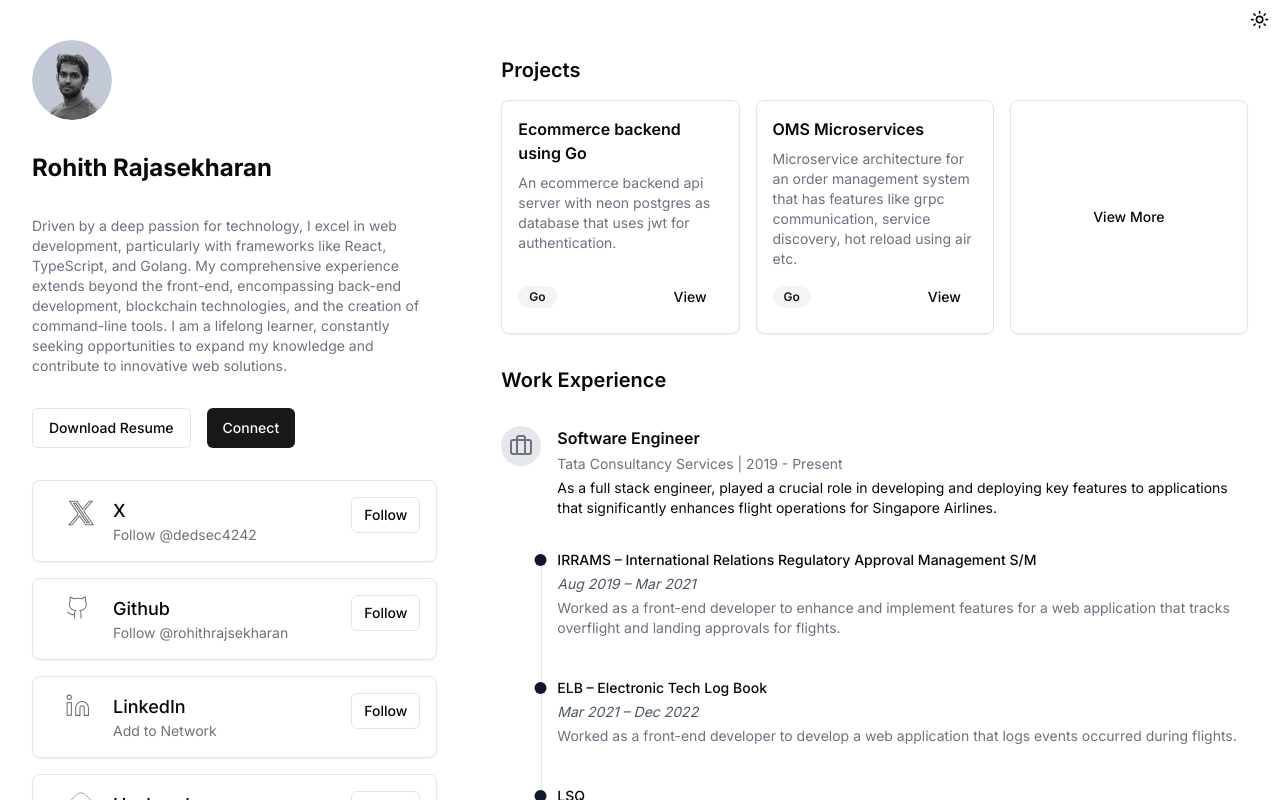
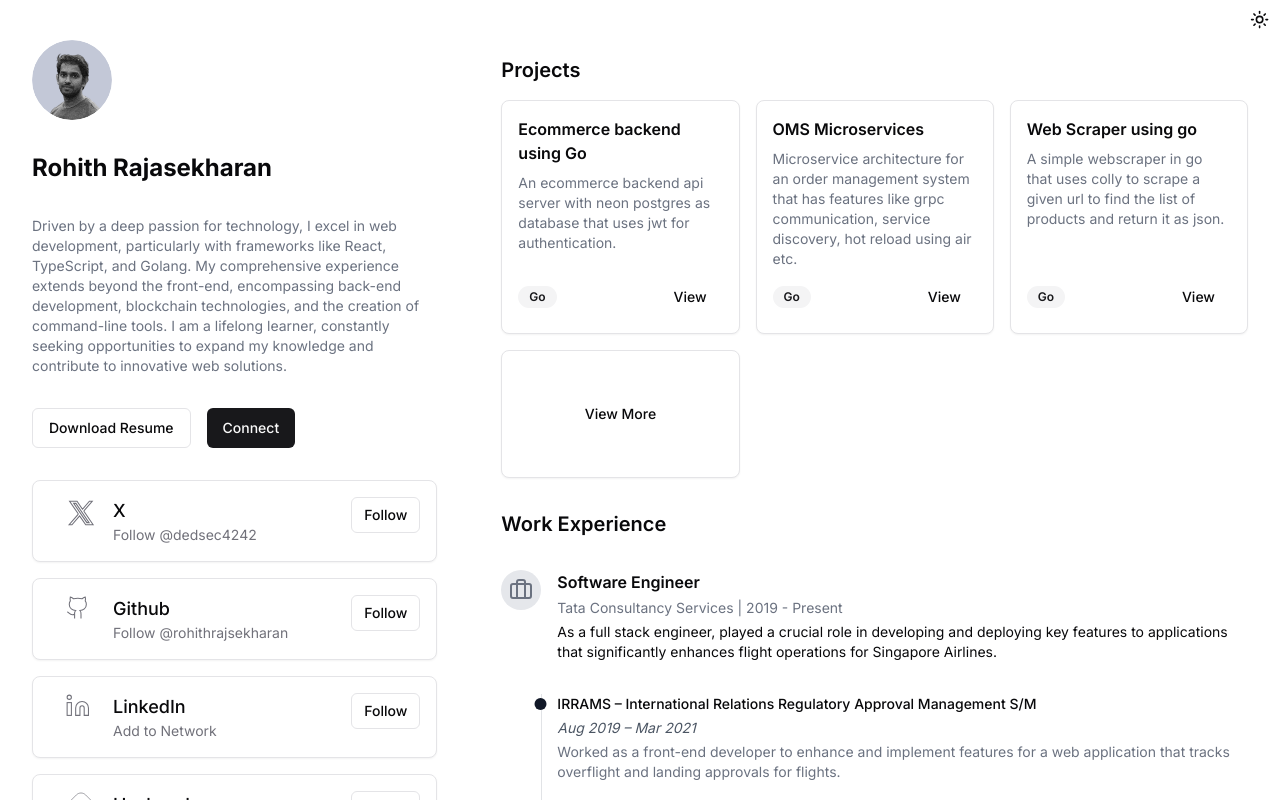
Before and after one commit to rohithrajasekharan/portfolio, a Next.js app: page / in a window 1280 px wide. Shown: the top 800 px of the page. Built offline with nearby package versions, Linux system fonts and the light colour scheme.

Commit message:
new project added

```diff
--- a/components/home/blogs.tsx
+++ b/components/home/blogs.tsx
@@ -14,9 +14,9 @@ export default function Blogs(){
                 architecture on Kubernetes, focusing on strategies for scalability, reliability, and performance
                 optimization.
               </p>
-            </div> */}
+            </div>
 
-            {/* <div className="grid gap-1">
+            <div className="grid gap-1">
               <h3 className="font-semibold underline cursor-pointer">Mastering TypeScript: A Beginner Guide</h3>
               <div className="flex items-center justify-between">
                 <p className="text-sm text-gray-500">Published on March 20, 2023</p>
--- a/components/home/projects.tsx
+++ b/components/home/projects.tsx
@@ -34,54 +34,72 @@ export default function Projects(){
                     </Link>
                 </CardFooter>
             </Card>
-            {/* <Card className="w-full p-4 space-y-2">
-                <h3 className="font-semibold">Project 3</h3>
-                  <h3 className="text-sm text-gray-500 dark:text-gray-400">Serverless functions with Rust and Deno</h3>
-                  <div className="flex items-center justify-between mt-2">
-                    <Badge variant="secondary">Rust</Badge>
+
+            <Card className="w-full p-4 space-y-2 flex flex-col">
+              <CardContent className="flex-1" >
+              <h3 className="font-semibold">Web Scraper using go</h3>
+                  <h3 className="text-sm text-gray-500 dark:text-gray-400">A simple webscraper in go that uses colly to scrape a given url to find the list of products and return it as json.</h3>
+              </CardContent>
+                  <CardFooter className="flex-shrink-0 flex items-center justify-between">
+                    <Badge variant="secondary">Go</Badge>
+                    <Link href='https://github.com/rohithrajasekharan/go-webscraper' target="blank">
                     <Button variant="ghost">View</Button>
-                </div>
+                    </Link>
+                </CardFooter>
             </Card>
-            <Card className="w-full p-4 space-y-2">
-                <h3 className="font-semibold">Project 4</h3>
-                  <h3 className="text-sm text-gray-500 dark:text-gray-400">Rust-based microservices for scalable backend</h3>
-                  <div className="flex items-center justify-between mt-2">
-                    <Badge variant="secondary">Rust</Badge>
+
+            {/* <Card className="w-full p-4 space-y-2 flex flex-col">
+              <CardContent className="flex-1" >
+              <h3 className="font-semibold">Chatbot using Open AI API</h3>
+                  <h3 className="text-sm text-gray-500 dark:text-gray-400">An RSS aggregator that scrapes the followed RSS feeds and stores the content in a postgres database for future reference.</h3>
+              </CardContent>
+                  <CardFooter className="flex-shrink-0 flex items-center justify-between">
+                    <Badge variant="secondary">Next.js</Badge>
+                    <Link href='https://github.com/rohithrajasekharan/go-oms' target="blank">
                     <Button variant="ghost">View</Button>
-                </div>
+                    </Link>
+                </CardFooter>
             </Card>
-            <Card className="w-full p-4 space-y-2">
-                <h3 className="font-semibold">Project 5</h3>
-                  <h3 className="text-sm text-gray-500 dark:text-gray-400">TypeScript-powered React app with custom hooks</h3>
-                  <div className="flex items-center justify-between mt-2">
-                    <Badge variant="secondary">TypeScript</Badge>
+
+            <Card className="w-full p-4 space-y-2 flex flex-col">
+              <CardContent className="flex-1" >
+              <h3 className="font-semibold">Document scanning using vercel AI sdk</h3>
+                  <h3 className="text-sm text-gray-500 dark:text-gray-400">An RSS aggregator that scrapes the followed RSS feeds and stores the content in a postgres database for future reference.</h3>
+              </CardContent>
+                  <CardFooter className="flex-shrink-0 flex items-center justify-between">
+                    <Badge variant="secondary">Next.js</Badge>
+                    <Link href='https://github.com/rohithrajasekharan/go-oms' target="blank">
                     <Button variant="ghost">View</Button>
-                </div>
+                    </Link>
+                </CardFooter>
             </Card>
-            <Card className="w-full p-4 space-y-2">
-                <h3 className="font-semibold">Project 6</h3>
-                  <h3 className="text-sm text-gray-500 dark:text-gray-400">Serverless functions with Rust and Deno</h3>
-                  <div className="flex items-center justify-between mt-2">
-                    <Badge variant="secondary">Rust</Badge>
+
+            <Card className="w-full p-4 space-y-2 flex flex-col">
+              <CardContent className="flex-1" >
+              <h3 className="font-semibold">Next.js Landing page Template</h3>
+                  <h3 className="text-sm text-gray-500 dark:text-gray-400">An RSS aggregator that scrapes the followed RSS feeds and stores the content in a postgres database for future reference.</h3>
+              </CardContent>
+                  <CardFooter className="flex-shrink-0 flex items-center justify-between">
+                    <Badge variant="secondary">Next.js</Badge>
+                    <Link href='https://github.com/rohithrajasekharan/go-oms' target="blank">
                     <Button variant="ghost">View</Button>
-                </div>
+                    </Link>
+                </CardFooter>
             </Card>
-            <Card className="w-full p-4 space-y-2">
-                <h3 className="font-semibold">Project 7</h3>
-                  <h3 className="text-sm text-gray-500 dark:text-gray-400">TypeScript-powered React app with custom hooks</h3>
-                  <div className="flex items-center justify-between mt-2">
-                    <Badge variant="secondary">TypeScript</Badge>
+
+            <Card className="w-full p-4 space-y-2 flex flex-col">
+              <CardContent className="flex-1" >
+              <h3 className="font-semibold">ERC21 token operations</h3>
+                  <h3 className="text-sm text-gray-500 dark:text-gray-400">An RSS aggregator that scrapes the followed RSS feeds and stores the content in a postgres database for future reference.</h3>
+              </CardContent>
+                  <CardFooter className="flex-shrink-0 flex items-center justify-between">
+                    <Badge variant="secondary">web3</Badge>
+                    <Link href='https://github.com/rohithrajasekharan/go-oms' target="blank">
                     <Button variant="ghost">View</Button>
-                </div>
-            </Card>
-            <Card className="w-full p-4 space-y-2">
-                <h3 className="font-semibold">Project 8</h3>
-                  <h3 className="text-sm text-gray-500 dark:text-gray-400">Serverless functions with Rust and Deno</h3>
-                  <div className="flex items-center justify-between mt-2">
-                    <Badge variant="secondary">Rust</Badge>
-                    <Button variant="ghost">View</Button>
-                </div>
+                    </Link>
+                </CardFooter>
             </Card> */}
+
             <Card className="w-full flex items-center justify-center min-h-32">
             <Link href='https://github.com/rohithrajasekharan?tab=repositories' target="blank">
             <Button variant="ghost">View More</Button>
```
